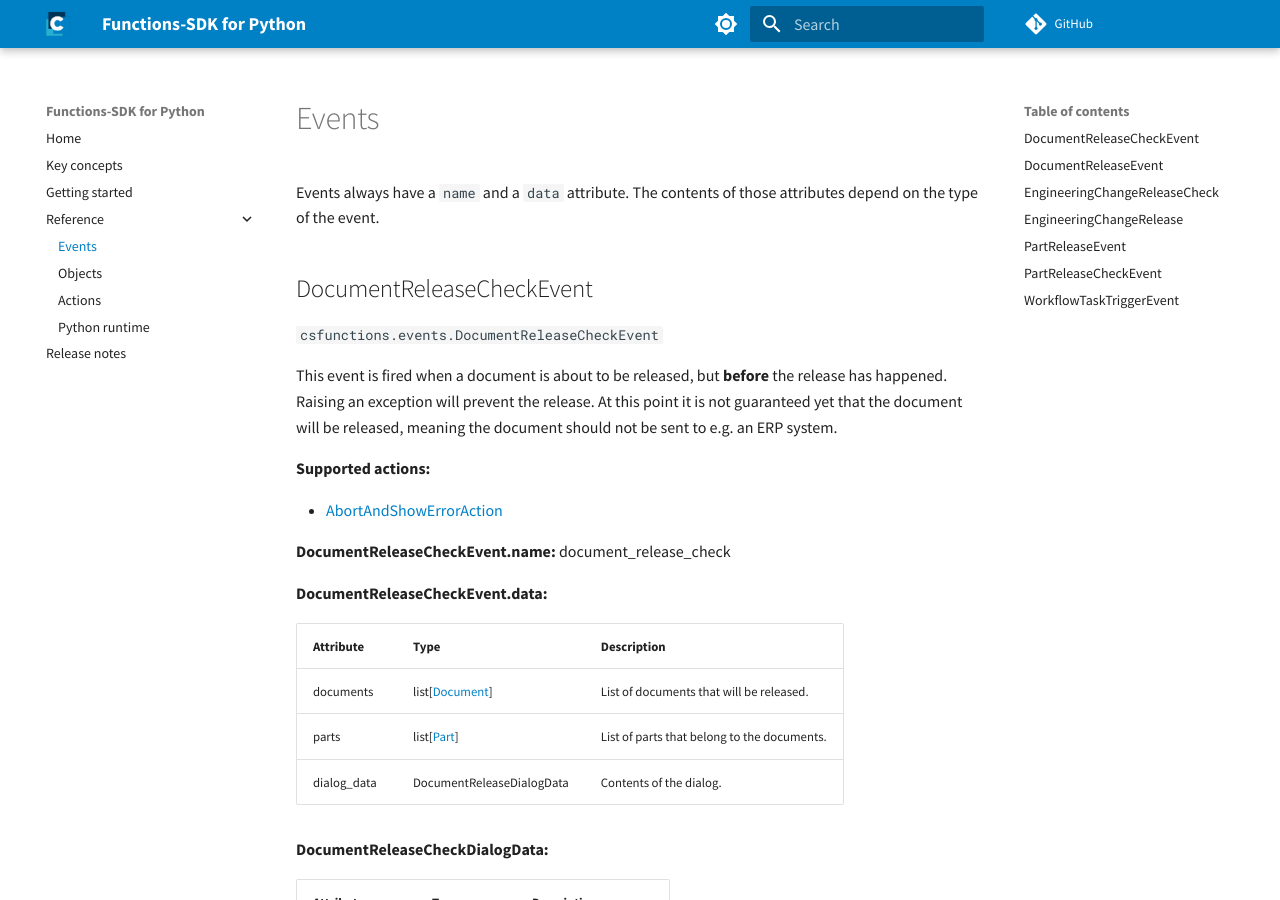
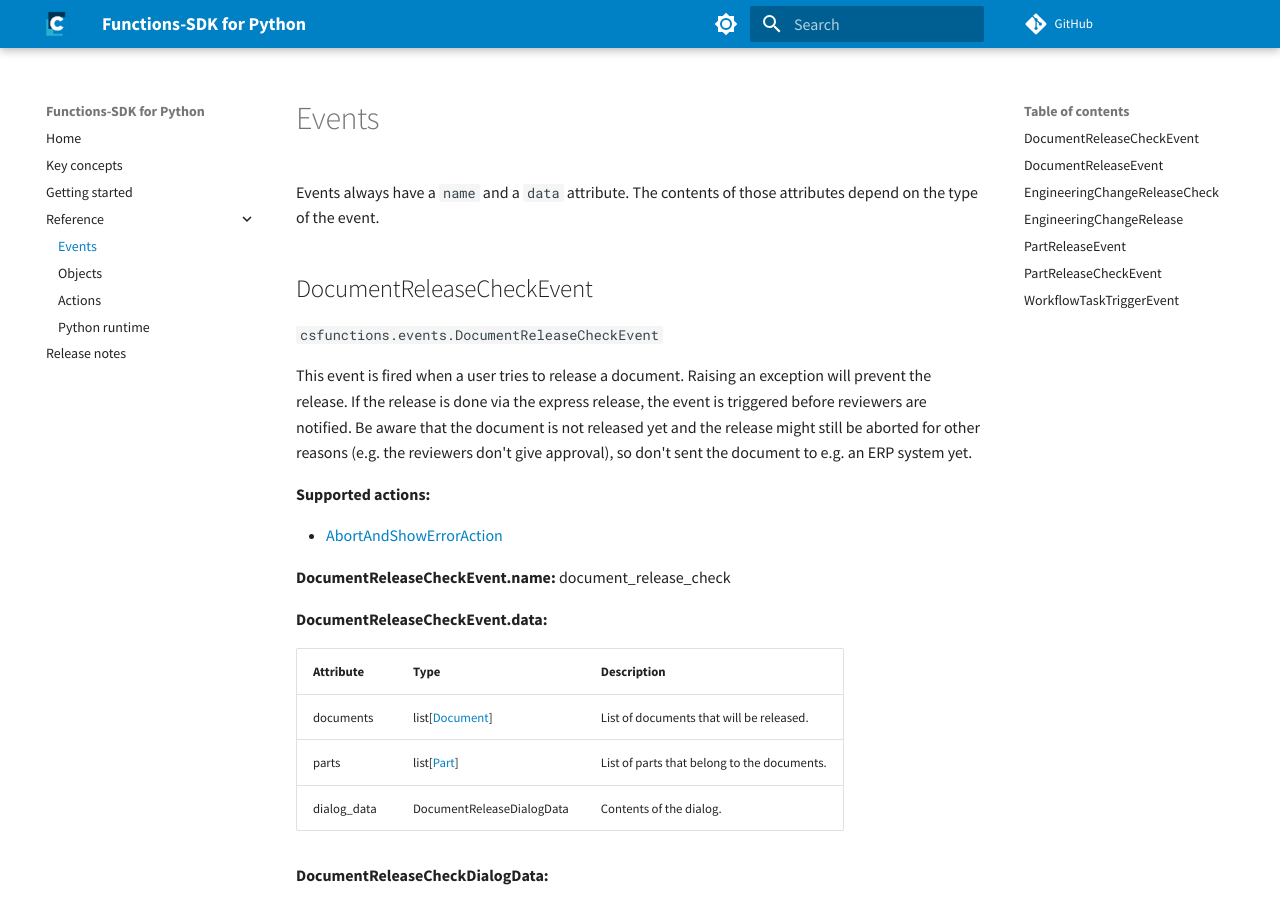
Before and after one commit to cslab/functions-sdk-python, an MkDocs documentation site: the page built from docs/reference/events.md, in a window 1280 px wide and 900 px high. Built offline with MkDocs 1.6.1 and Material for MkDocs 9.7.7, drawn with Linux system fonts in a browser that asks for light colours; comment, search, counter and statistics services are not loaded; some of the changed text lies outside the part shown.

Commit message:
clarify check events

```diff
--- a/docs/reference/events.md
+++ b/docs/reference/events.md
@@ -3,8 +3,8 @@ Events always have a `name` and a `data` attribute. The contents of those attrib
 ## DocumentReleaseCheckEvent
 `csfunctions.events.DocumentReleaseCheckEvent`
 
-This event is fired when a document is about to be released, but **before** the release has happened. Raising an exception will prevent the release.
-At this point it is not guaranteed yet that the document will be released, meaning the document should not be sent to e.g. an ERP system.
+This event is fired when a user tries to release a document. Raising an exception will prevent the release. If the release is done via the express release, the event is triggered before reviewers are notified.
+Be aware that the document is not released yet and the release might still be aborted for other reasons (e.g. the reviewers don't give approval), so don't sent the document to e.g. an ERP system yet.
 
 **Supported actions:**
 
@@ -53,8 +53,8 @@ This event is fired **after** a document has been released. Raising an exception
 ## EngineeringChangeReleaseCheck
 `csfunctions.events.EngineeringChangeReleaseCheck`
 
-This event is fired when an engineering change is about to be released, but **before** the release has happened. Raising an exception will prevent the release.
-At this point it is not guaranteed yet that the engineering change will be released, meaning the engineering change should not be sent to e.g. an ERP system.
+This event is fired when a user tries to release an engineering change. Raising an exception will prevent the release.
+Be aware that the engineering change is not released yet and the release might still be aborted for other reasons, so don't sent the engineering change to e.g. an ERP system yet.
 
 **Supported actions:**
 
@@ -112,8 +112,8 @@ This event is fired **after** a part has been released. Raising an exception thu
 ## PartReleaseCheckEvent
 `csfunctions.events.PartReleaseCheckEvent`
 
-This event is fired when a part is about to be released, but **before** the release has happened. Raising an exception will prevent the release.
-At this point it is not guaranteed yet that the part will be released, meaning the part should not be sent to e.g. an ERP system.
+This event is fired when a user tries to release a part. Raising an exception will prevent the release. If the release is done via the express release, the event is triggered before reviewers are notified.
+Be aware that the part is not released yet and the release might still be aborted for other reasons (e.g. the reviewers don't give approval), so don't sent the part to e.g. an ERP system yet.
 
 **Supported actions:**
 
```
